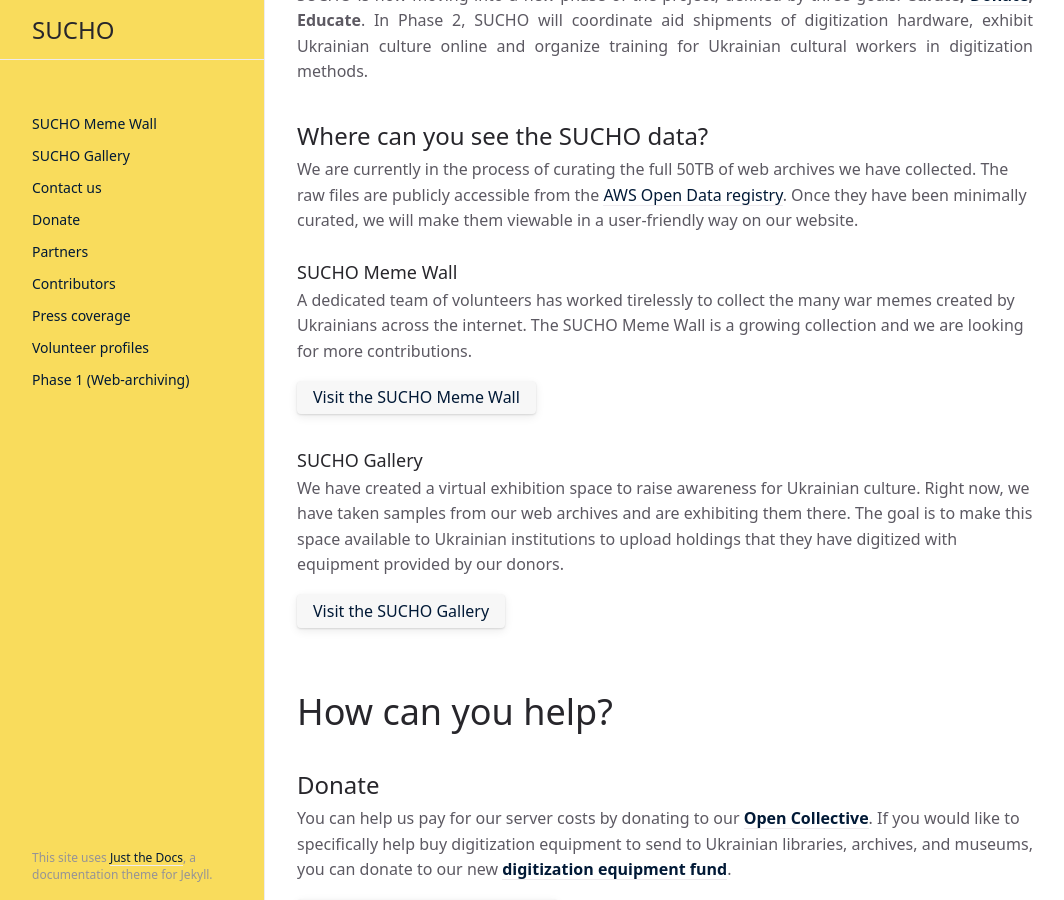
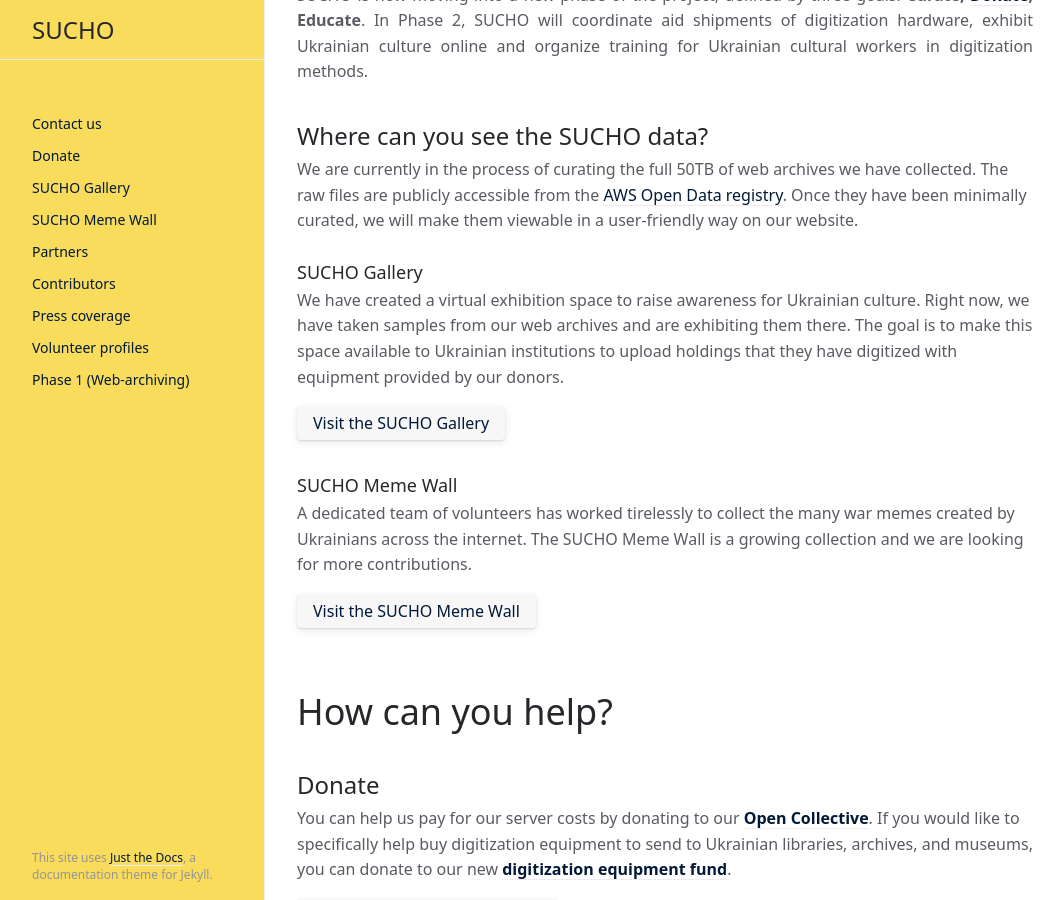
Before and after one commit to sucho-archiving/sucho-archiving.github.io, a Jekyll site: the page built from index.md, in a window 1280 px wide and 900 px high, scrolled down 348 px. Shown: the whole window, without its empty margins (107-1171 px from the left). Built offline with Jekyll 4.4.1, drawn with Linux system fonts in a browser that asks for light colours.

Commit message:
Nav order changed

```diff
--- a/_includes/nav.html
+++ b/_includes/nav.html
@@ -1,8 +1,8 @@
 <ul class="nav-list">
-	<li class="nav-list-item"><a target="_blank" class="nav-list-link" href="https://memes.sucho.org/">SUCHO Meme Wall</a></li>
-	<li class="nav-list-item"><a target="_blank" class="nav-list-link" href="https://gallery.sucho.org/">SUCHO Gallery</a></li>
 	<li class="nav-list-item"><a class="nav-list-link" href="/contact">Contact us</a></li>
 	<li class="nav-list-item"><a class="nav-list-link" href="/#donate">Donate</a></li>
+	<li class="nav-list-item"><a target="_blank" class="nav-list-link" href="https://gallery.sucho.org/">SUCHO Gallery</a></li>
+	<li class="nav-list-item"><a target="_blank" class="nav-list-link" href="https://memes.sucho.org/">SUCHO Meme Wall</a></li>
 	<li class="nav-list-item"><a class="nav-list-link" href="/partners">Partners</a></li>
 	<li class="nav-list-item"><a class="nav-list-link" href="/contributors">Contributors</a></li>
 	<li class="nav-list-item"><a class="nav-list-link" href="/press">Press coverage</a></li>
--- a/index.md
+++ b/index.md
@@ -21,17 +21,17 @@
 
 We are currently in the process of curating the full 50TB of web archives we have collected. The raw files are publicly accessible from the [AWS Open Data registry](https://registry.opendata.aws/sucho/). Once they have been minimally curated, we will make them viewable in a user-friendly way on our website.
 
+### SUCHO Gallery
+
+We have created a virtual exhibition space to raise awareness for Ukrainian culture. Right now, we have taken samples from our web archives and are exhibiting them there. The goal is to make this space available to Ukrainian institutions to upload holdings that they have digitized with equipment provided by our donors.
+
+[Visit the SUCHO Gallery](https://gallery.sucho.org/){: .btn }
+
 ### SUCHO Meme Wall
 
 A dedicated team of volunteers has worked tirelessly to collect the many war memes created by Ukrainians across the internet. The SUCHO Meme Wall is a growing collection and we are looking for more contributions.
 
 [Visit the SUCHO Meme Wall](https://memes.sucho.org/){: .btn }
-
-### SUCHO Gallery
-
-We have created a virtual exhibition space to raise awareness for Ukrainian culture. Right now, we have taken samples from our web archives and are exhibiting them there. The goal is to make this space available to Ukrainian institutions to upload holdings that they have digitized with equipment provided by our donors.
-
-[Visit the SUCHO Gallery](https://gallery.sucho.org/){: .btn }
 
 # How can you help?
 
```
